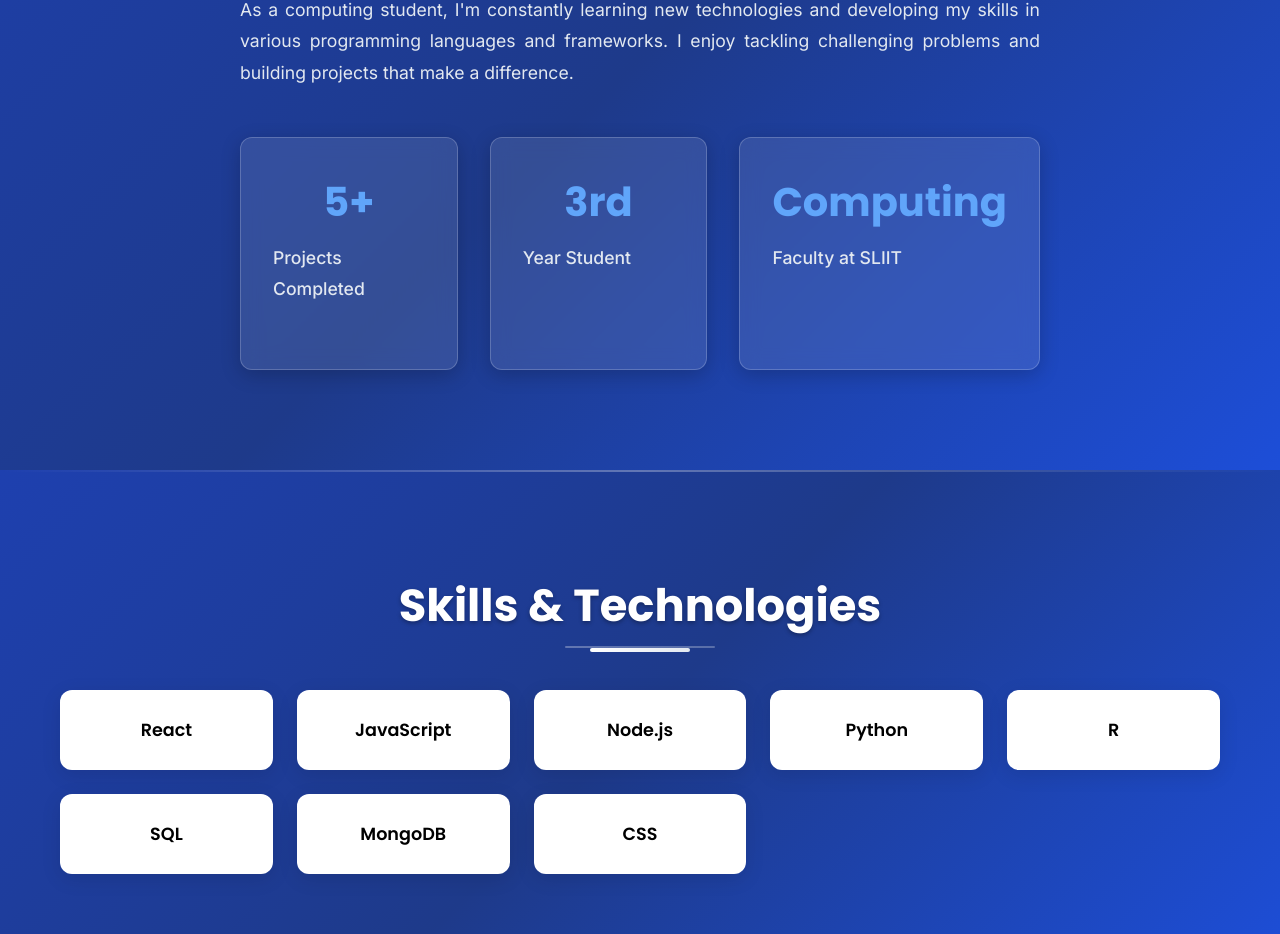
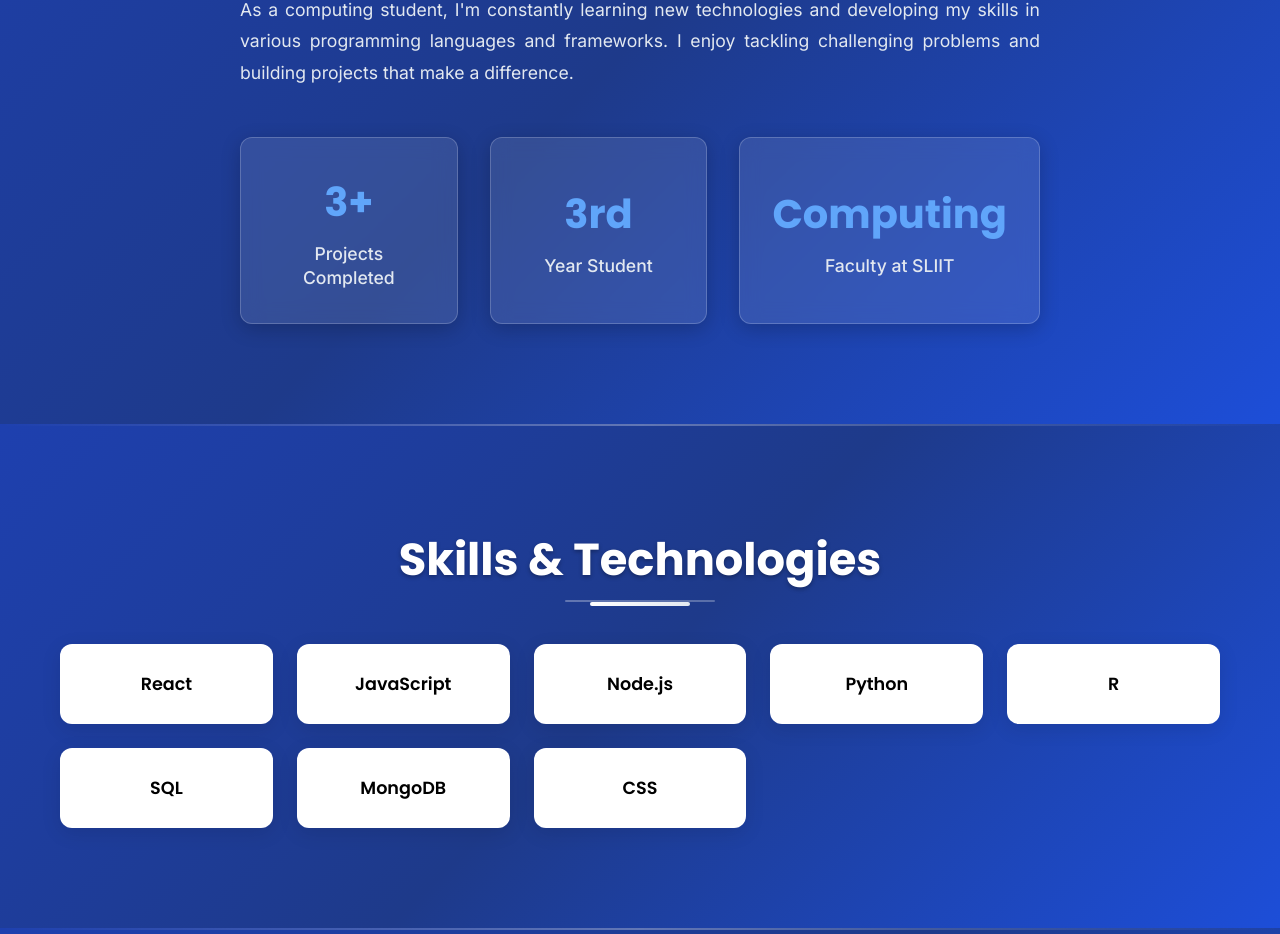
Before and after one commit to Dimasha2002/My-Portfolio, a React (Vite) app: page / in a window 1280 px wide. Shown: the part 1153-2087 px from the top of the page. Built offline with nearby package versions, Linux system fonts and the light colour scheme.

Commit message:
Fix statistics section: improve text centering and layout formatting

```diff
--- a/src/App.css
+++ b/src/App.css
@@ -358,6 +358,10 @@ body {
   transition: transform 0.3s ease;
   border: 1px solid rgba(255, 255, 255, 0.2);
   backdrop-filter: blur(10px);
+  display: flex;
+  flex-direction: column;
+  justify-content: center;
+  align-items: center;
 }
 
 .stat:hover {
@@ -370,11 +374,15 @@ body {
   margin-bottom: 0.5rem;
   font-family: 'Poppins', sans-serif;
   font-weight: 700;
+  text-align: center;
 }
 
 .stat p {
   color: #e2e8f0;
   font-weight: 500;
+  text-align: center;
+  margin: 0;
+  line-height: 1.4;
 }
 
 /* Skills Section */
--- a/src/App.jsx
+++ b/src/App.jsx
@@ -150,7 +150,7 @@ function App() {
               </p>
               <div className="about-stats">
                 <div className="stat">
-                  <h3>5+</h3>
+                  <h3>3+</h3>
                   <p>Projects Completed</p>
                 </div>
                 <div className="stat">
```
